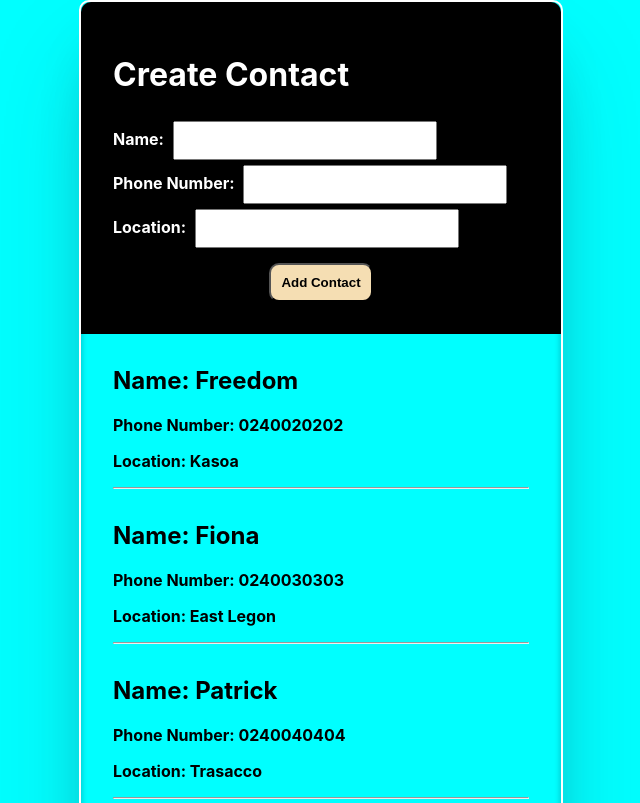
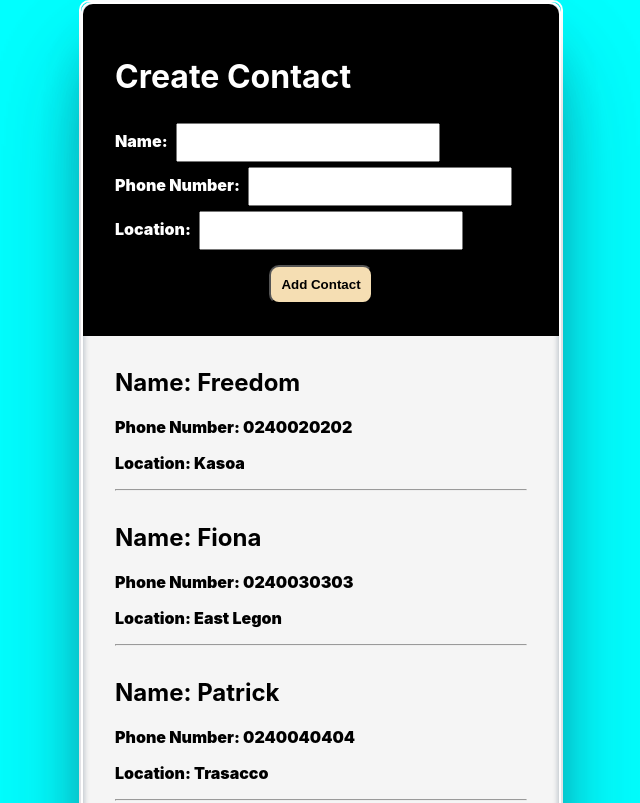
Before and after one commit to Freedom-seven/react-contacts, a React (Create React App) app: page / in a window 1280 px wide. Shown: the top 803 px of the page, without its empty margins (319-959 px from the left). Built offline with nearby package versions, Linux system fonts and the light colour scheme.

Commit message:
add app.css

```diff
--- a/src/App.jsx
+++ b/src/App.jsx
@@ -1,6 +1,7 @@
 import React, { Component } from 'react';
 import Contacts from './Component/Contacts';
 import ContactsForm from './Component/ContactsForm';
+import './App.css';
 
 class App extends Component {
   constructor(props) {
@@ -44,9 +45,10 @@ class App extends Component {
       )
     })
     return (
-      <div>
+      <div  className="completeContact" >
         <ContactsForm addContact={this.handleAddContact} />
         {contacts}
+
       </div>
     );
   }
```
